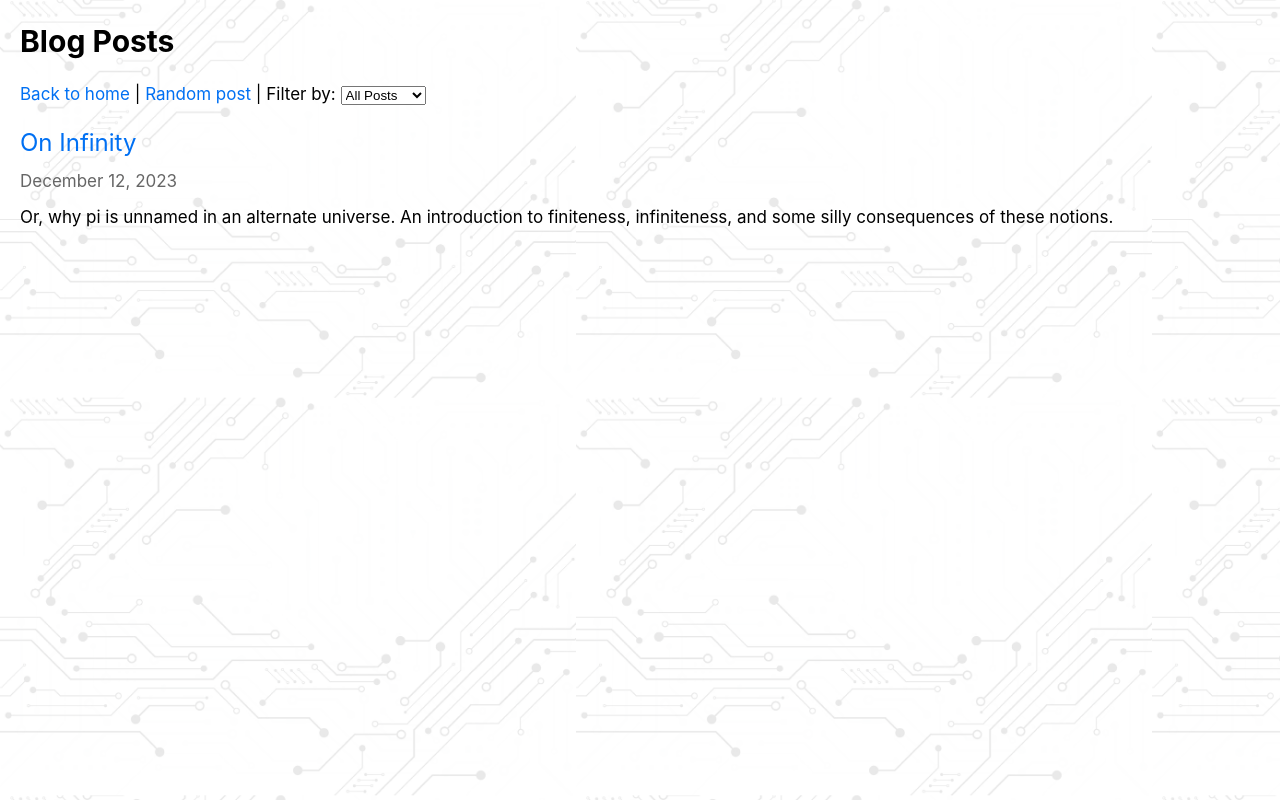
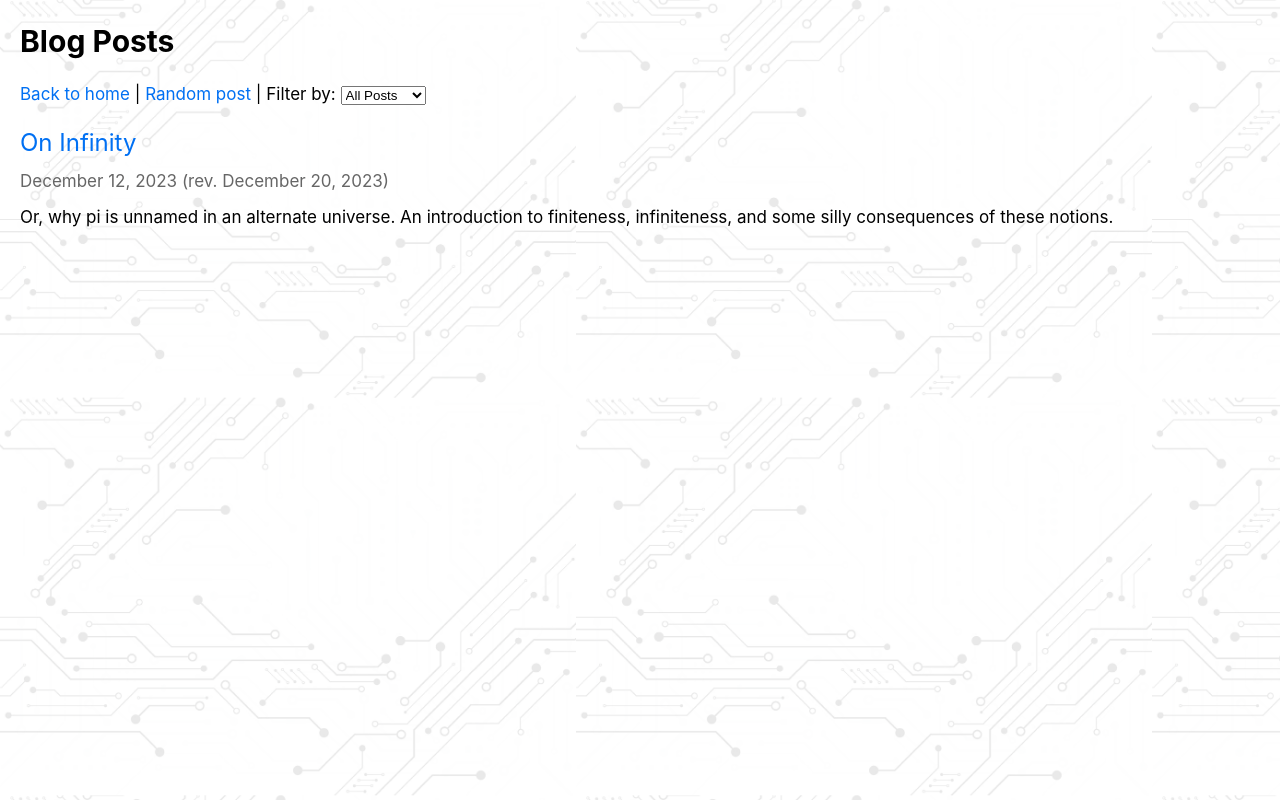
Before and after one commit to Yin4TheWin/personal-website, a Next.js app: page /blog in a window 1280 px wide. Built offline with nearby package versions, Linux system fonts and the light colour scheme.

Commit message:
add an optional 'revised' metadata to blogposts

```diff
--- a/pages/blog.js
+++ b/pages/blog.js
@@ -39,12 +39,12 @@ export default function Blog({ postsData }) {
               </section>
 
             <ul className={utilStyles.list}>
-            {postsData.map(({ id, date, title, desc }) => (
+            {postsData.map(({ id, date, title, desc, rev }) => (
                 <li className={utilStyles.listItem} key={id}>
                 <Link href={`/posts/${id}`}>{title}</Link>
                 <br />
                 <small className={`${utilStyles.lightText} ${utilStyles.xs}`}>
-                    <Date dateString={date} />
+                    <Date dateString={date} /> {rev && <>(rev. <Date dateString={rev}/>)</>}
                 </small>
                 <br />
                 <small className={utilStyles.xs}>
--- a/pages/index.js
+++ b/pages/index.js
@@ -12,7 +12,7 @@ export default function Home() {
       <Head>
         <title>Franklin Yin</title>
         <link rel="icon" href="/favicon.ico" />
-        <meta name="description" content="Hello! I'm Franklin, a student and software engineer. Welcome to my little corner of the Internet!" />
+        <meta name="description" content="Hello! I'm Franklin, a student and software engineer. Welcome to my little island on the Internet!" />
       </Head>
       <header className={styles.header}>
       <Fade>
@@ -34,7 +34,7 @@ export default function Home() {
       </Fade>
       <Zoom delay={800}>
       <section>
-      <p className={utilStyles.headingMd}>Hello! I'm Franklin, a student and software engineer. Welcome to my little corner of the Internet!</p>
+      <p className={utilStyles.headingMd}>Hello! I'm Franklin, a student and software engineer. Welcome to my little island on the Internet!</p>
         <p>
           (Check out my {' '}<Link  href="/blog">blog</Link> and {' '}<a target="_blank" rel="noopener noreferrer" href="https://github.com/Yin4TheWin">cool projects</a>. Or, if you must, some{' '}<a href="https://docs.franklinyin.com/">documentation</a>.)
         </p>
--- a/pages/posts/[id].js
+++ b/pages/posts/[id].js
@@ -42,7 +42,7 @@ export default function Post({ postData }) {
               </p>
         <hr/>
         <div className={utilStyles.lightText}>
-          <Date dateString={postData.date} />
+          <Date dateString={postData.date} /> {postData.rev && <>(revised <Date dateString={postData.rev}/>)</>}
         </div>
         <div dangerouslySetInnerHTML={{ __html: postData.contentHtml }} />
       </article>
--- a/posts/on-infinity.md
+++ b/posts/on-infinity.md
@@ -1,7 +1,7 @@
 ---
 title: 'On Infinity'
 date: '2023-12-12'
-rev: '2023-12-17'
+rev: '2023-12-20'
 desc: 'Or, why pi is unnamed in an alternate universe. An introduction to finiteness, infiniteness, and some silly consequences of these notions.'
 tags: 'ramblings'
 ---
```
